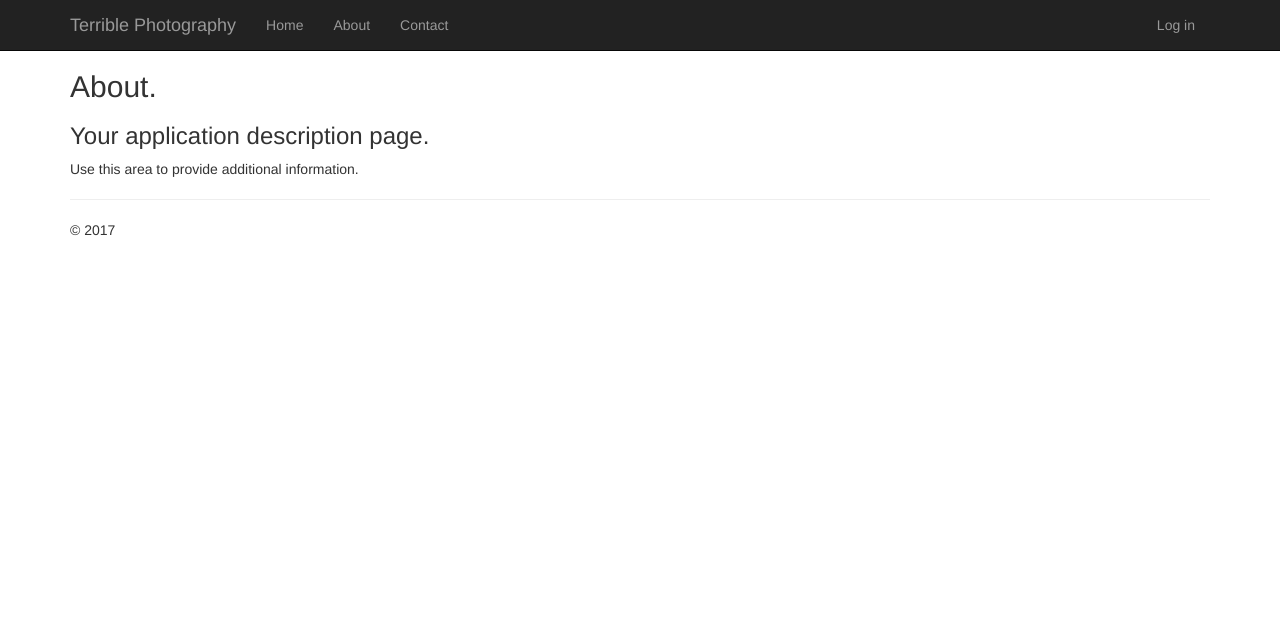
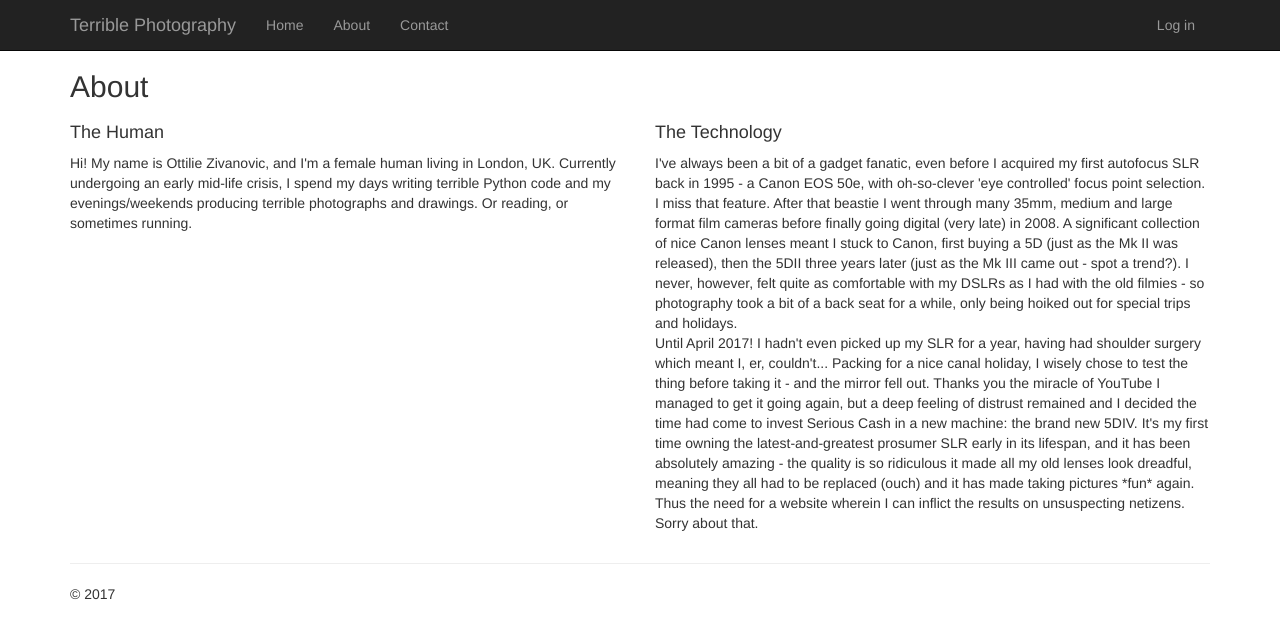
Before and after one commit to OttilieZiv/BadPhoto, a Django app: page /about in a window 1280 px wide. Shown: the top 639 px of the page. Run offline with Django 3.2, Linux system fonts and the light colour scheme; some libraries are stand-ins or nearby versions.

Commit message:
Contact page tweaked, about page text added

```diff
--- a/app/templates/app/about.html
+++ b/app/templates/app/about.html
@@ -2,9 +2,30 @@
 
 {% block content %}
 
-<h2>{{ title }}.</h2>
-<h3>{{ message }}</h3>
+<h2>{{ title }}</h2>
 
-<p>Use this area to provide additional information.</p>
-
+<div class="row">
+    <div class="col-md-6">
+        <h4>The Human</h4>
+        <p>
+            Hi! My name is Ottilie Zivanovic, and I'm a female human living in London, UK. Currently undergoing an early mid-life crisis, I spend my days
+            writing terrible Python code and my evenings/weekends producing terrible photographs and drawings. Or reading, or sometimes running.
+        </p>
+    </div>
+    <div class="col-md-6">
+        <h4>The Technology</h4>
+        <p>
+            I've always been a bit of a gadget fanatic, even before I acquired my first autofocus SLR back in 1995 - a Canon EOS 50e, with oh-so-clever 'eye controlled' focus
+            point selection. I miss that feature. After that beastie I went through many 35mm, medium and large format film cameras before finally going digital (very late) in
+            2008. A significant collection of nice Canon lenses meant I stuck to Canon, first buying a 5D (just as the Mk II was released), then the 5DII three years later
+            (just as the Mk III came out - spot a trend?). I never, however, felt quite as comfortable with my DSLRs as I had with the old filmies - so photography took a bit of
+            a back seat for a while, only being hoiked out for special trips and holidays.<br />
+            Until April 2017! I hadn't even picked up my SLR for a year, having had shoulder surgery which meant I, er, couldn't... Packing for a nice canal holiday, I wisely chose
+            to test the thing before taking it - and the mirror fell out. Thanks you the miracle of YouTube I managed to get it going again, but a deep feeling of distrust remained and
+            I decided the time had come to invest Serious Cash in a new machine: the brand new 5DIV. It's my first time owning the latest-and-greatest prosumer SLR early in its lifespan,
+            and it has been absolutely amazing - the quality is so ridiculous it made all my old lenses look dreadful, meaning they all had to be replaced (ouch) and it has made taking pictures
+            *fun* again. Thus the need for a website wherein I can inflict the results on unsuspecting netizens. Sorry about that.
+        </p>
+    </div>
+</div>
 {% endblock %}
--- a/app/templates/app/contact.html
+++ b/app/templates/app/contact.html
@@ -3,7 +3,7 @@
 {% block content %}
 
 <h2>{{ title }}</h2>
-<h3>{{ message }}</h3>
+<h4>{{ message }}</h4>
 
 
 <address>
--- a/app/views.py
+++ b/app/views.py
@@ -40,7 +40,7 @@ def about(request):
         'app/about.html',
         {
             'title':'About',
-            'message':'Your application description page.',
+            'message':'A few tidbits',
             'year':datetime.now().year,
         }
     )
```
